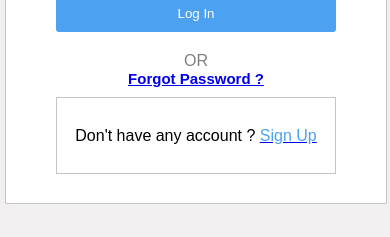
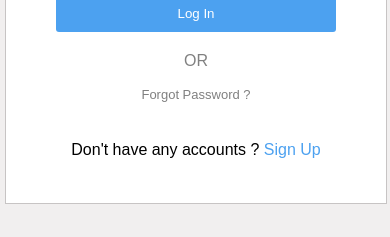
Before and after one commit to Shaikhaltamash861/inst-frontend, a React (Vite) app in the folder frontend/: page / in a window 390 px wide. Shown: the part 367-604 px from the top of the page. Built offline with nearby package versions, Linux system fonts and the light colour scheme; what @cloudinary/url-gen would draw is missing.

Commit message:
some-changesL

```diff
--- a/frontend/src/components/Home/post/posts.css
+++ b/frontend/src/components/Home/post/posts.css
@@ -119,13 +119,14 @@
 }
     @media screen and (max-width: 415px){
         .card{
-            margin-left: -23px;
+            margin-left: -37px;
     }
     .card .account{
         width: 100%;
     }
     .card .post-img  {
-
+        width: 384px;
+        height: 500px;
     }
 
 }
--- a/frontend/src/components/User/auth.css
+++ b/frontend/src/components/User/auth.css
@@ -50,8 +50,9 @@ html,body{
 }
 .options p{
     color:  rgb(76, 161, 240);
-    font-size: 15px;
+    font-size: 13px;
     font-weight:700;
+    padding-top: 17px;
     cursor: pointer;
     text-decoration: none;
 }
@@ -136,4 +137,7 @@ html,body{
     .login-img{
         display: none;
     }
+    .box2{
+        border: none;
+    }
   }
--- a/frontend/src/components/User/login/Login.jsx
+++ b/frontend/src/components/User/login/Login.jsx
@@ -74,13 +74,18 @@ function Login() {
                <div className='options'>
 
                 <div className='or'>OR</div>
-                <p onClick={()=>setForgot(!forgot)}> <Link to="/password/forgot">
+                <p onClick={()=>setForgot(!forgot)}> <Link style={{
+                  textDecoration:'none',
+                  color:'gray',
+                  fontWeight:'100'
+                }}
+                 to="/password/forgot">
                 Forgot Password ? </Link></p>
                </div>
 
             </div>
             <div className='box2'>
-            <p>Don't have any account ?  <Link to="/register" ><span>Sign Up</span></Link></p>
+            <p>Don't have any accounts ?  <Link to="/register" ><span>Sign Up</span></Link></p>
         </div>
     </Auth>
     </>
--- a/frontend/src/components/User/login/logins.css
+++ b/frontend/src/components/User/login/logins.css
@@ -13,3 +13,8 @@
     color:  rgb(76, 161, 240);
     cursor: pointer;
 }
+@media screen and (max-width: 415px){
+    .login-box p{
+
+    }
+}
--- a/frontend/src/components/User/register/Register.jsx
+++ b/frontend/src/components/User/register/Register.jsx
@@ -7,7 +7,7 @@ import avatar from '../../../assests/images/logos/avatar.png'
 import axios from 'axios'
 import { ToastContainer, toast } from 'react-toastify';
 import { setUserLoginDetail } from '../../../reducers/userReducers'
-
+import url from '../../../routes/baseUrl';
 import { useDispatch } from 'react-redux';
 function Register() {
     const navigate=useNavigate()
@@ -16,10 +16,11 @@ function Register() {
     const  [name,setName]=useState('')
     const [username,setUserName]=useState('')
     const [password,setPassword]=useState('');
+    const [forget,setForget]=useState()
 
     const handleLogin=async(e)=>{
         e.preventDefault()
-        const {data}=await axios.post('http://localhost:8000/api/signup',{
+        const {data}=await axios.post(`${url}/api/signup`,{
           name:name,
           email:email,
           username:username,
@@ -92,13 +93,17 @@ function Register() {
                <div className='options'>
 
                 <div className='or'>OR</div>
-                <p onClick={()=>setForgot(!forgot)}> <Link to="/password/forgot">
+                <p onClick={()=>setForgot(!forgot)}> <Link style={{
+                  textDecoration:'none',
+                  color:'gray',
+                  fontWeight:'100'
+                }} to="/password/forgot">
                 Forgot Password ? </Link></p>
                </div>
 
             </div>
     <div className='box2'>
-            <p>Have already account ?  <Link to="/" ><span>Sign In</span></Link></p>
+            <p>Have already account ?  <Link to="/"  ><span>Sign In</span></Link></p>
         </div>
     </Auth>
 
--- a/frontend/src/components/User/register/registers.css
+++ b/frontend/src/components/User/register/registers.css
@@ -23,3 +23,12 @@
     color:  rgb(76, 161, 240);
     cursor: pointer;
 }
+@media screen and (max-width: 415px){
+    .login-box .box2{
+        border: none;
+
+    }
+    .box2 a{
+        text-decoration: none;
+    }
+}
```
